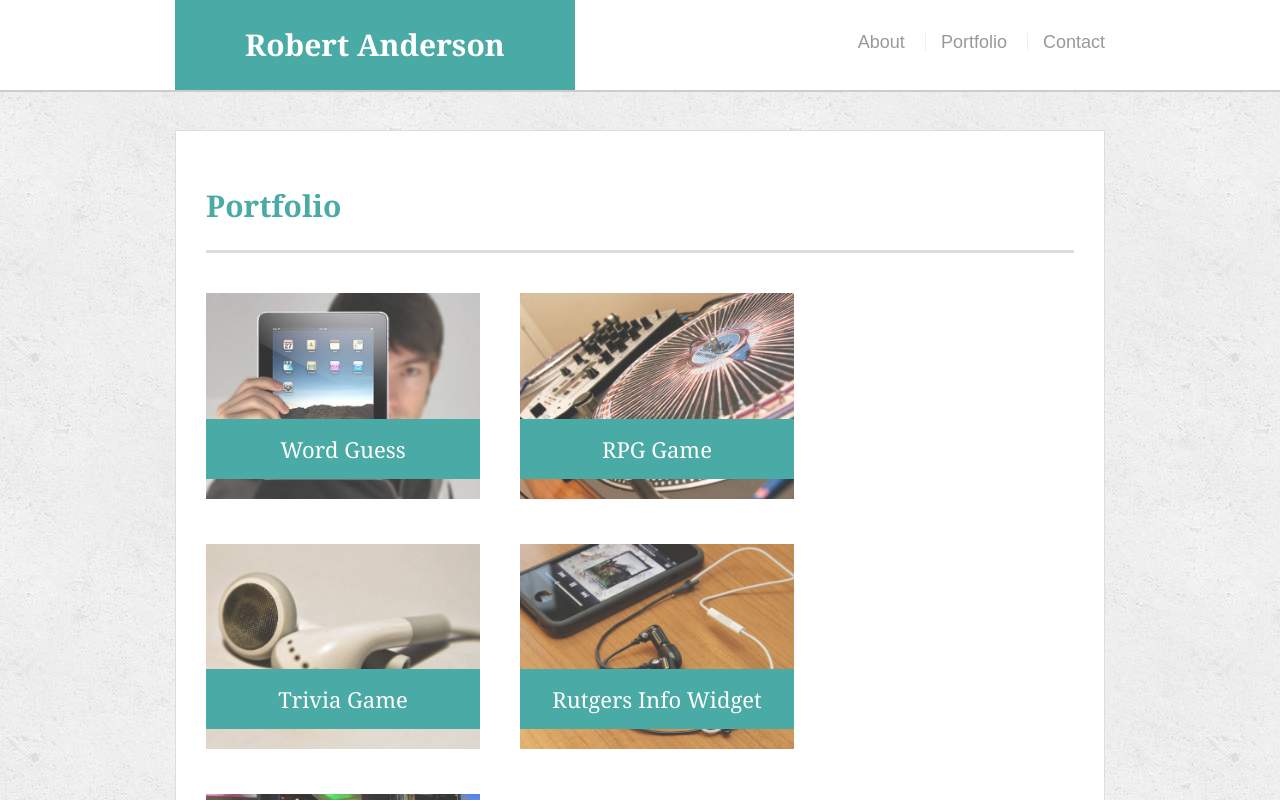
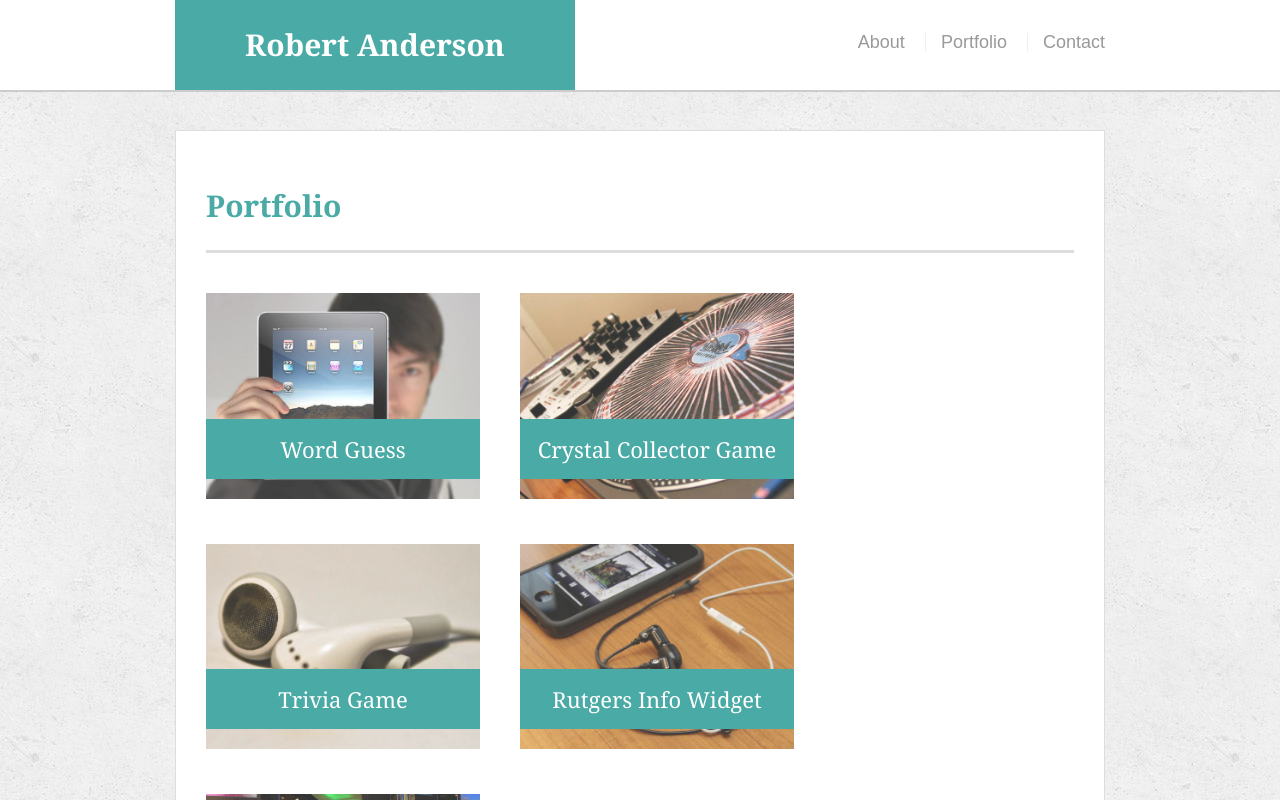
Before and after one commit to riandersons/Bootsrap-Portfolio, a plain HTML site: page portfolio.html in a window 1280 px wide. Shown: the top 800 px of the page. Drawn offline with nearby package versions, Linux system fonts and the light colour scheme.

Commit message:
Added link to Crystal Collector Game

```diff
--- a/portfolio.html
+++ b/portfolio.html
@@ -31,12 +31,14 @@
         <h3>Word Guess</h3>
       </div>
       <div class="work">
-        <img src="assets/images/technics-q-c-640-480-2.jpg" alt="RPG Game">
-
-        <h3>RPG Game</h3>
+        <a href="https://riandersons.github.io/unit-4-game/">
+        <img src="assets/images/technics-q-c-640-480-2.jpg" alt="Crystal Collector Game">
+      </a>
+        <h3>Crystal Collector Game</h3>
       </div>
       <div class="work">
-          <a href="https://riandersons.github.io/TriviaGame/"><img src="assets/images/technics-q-c-640-480-5.jpg" alt="Trivia Game">
+          <a href="https://riandersons.github.io/TriviaGame/">
+          <img src="assets/images/technics-q-c-640-480-5.jpg" alt="Trivia Game">
           </a>
         <h3>Trivia Game</h3>
       </div>
```
